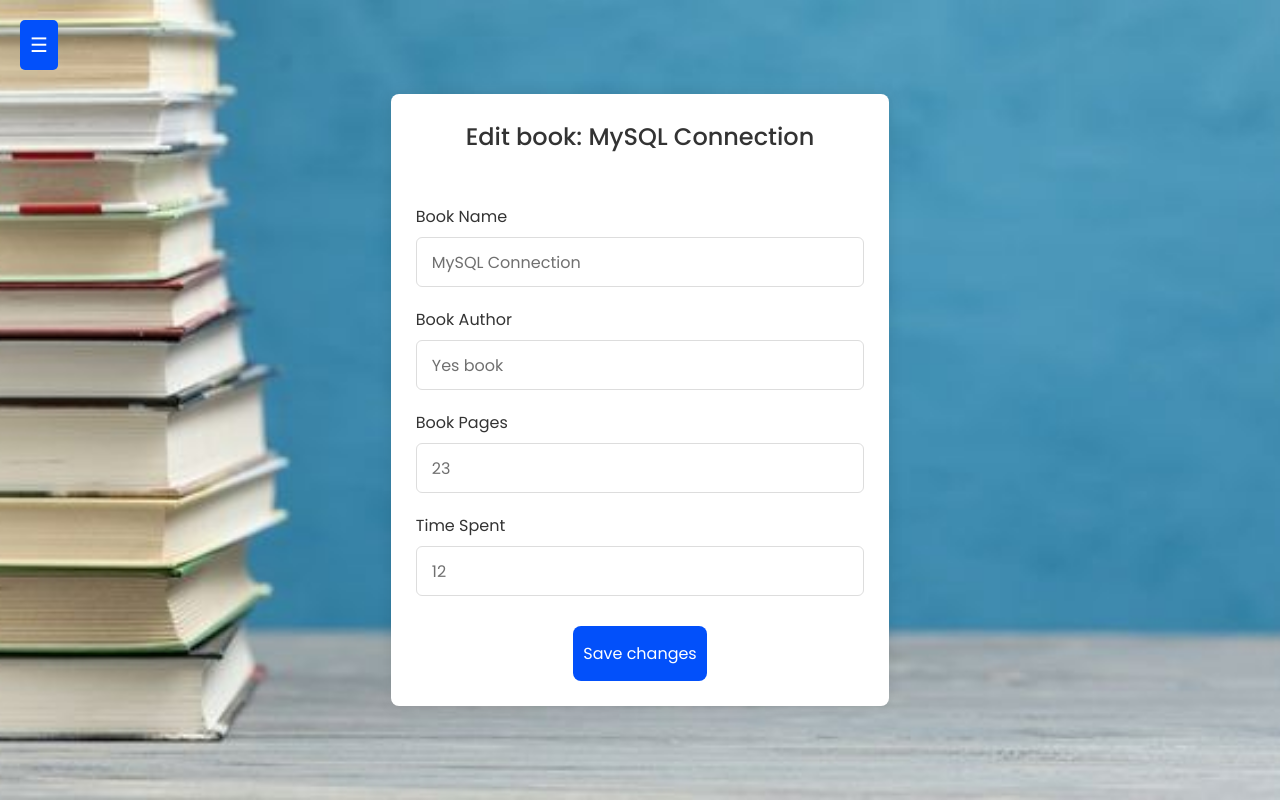
After one commit to aneetan/Book-Tracker, a Django app: page /editBook/6/ in a window 1280 px wide. The commit adds this page. Run offline with Django 5.2, Linux system fonts and the light colour scheme; data comes from the database, SQL or seed files in the repository; both versions use the stored data as it was after the commit.

Commit message:
Edit function updated

```diff
--- a/BookTracker/Book/templates/Book/book_view.html
+++ b/BookTracker/Book/templates/Book/book_view.html
@@ -64,6 +64,9 @@
                                 Time : {{book.time_mins}} minutes
                             </p>
                         </div>
+
+                        <a href="{% url 'editBook' book.id %}">Edit Book</a>
+
                     </div>
 
 
--- /dev/null
+++ b/BookTracker/Book/templates/Book/edit_book.html
@@ -0,0 +1,63 @@
+<!DOCTYPE html>
+<html lang="en">
+
+<head>
+    <meta charset="UTF-8" />
+    <meta name="viewport" content="width=device-width, initial-scale=1.0" />
+    <meta http-equiv="X-UA-Compatible" content="ie=edge" />
+    <title>Book Reading Time Tracking</title>
+    {% load static %}
+    <!---Custom CSS File--->
+    <link rel="stylesheet" href="{% static 'Book/css/tracking.css' %}" />
+
+
+</head>
+
+<body style="background-image: {% static 'Book/img/bg.jpg'  %}">
+    <!-- Sidebar -->
+    {% include 'sidebar.html' %}
+
+    {% comment %} <img src="{% static 'Book/img/bg.jpg'  %}"/> {% endcomment %}
+
+    <!-- Main Content -->
+    <div class="main-content" id="main-content">
+        <!-- Toggle Button -->
+
+
+        <section class="container">
+            <header>Edit book: {{ book.name }}</header>
+            <!--Form Started-->
+
+
+            <form action="" method="post" class="form">
+
+                {% csrf_token %}
+                <div class="input-box">
+                    <label>Book Name</label>
+                    <input type="text" name="name" id="bookName" value="{{ book.name }}" required />
+                </div>
+
+                <div class="input-box">
+                    <label>Book Author</label>
+                    <input type="text" name="author" id="bookAuthor" value="{{ book.author }}" required />
+                </div>
+
+                <div class="input-box">
+                    <label>Book Pages</label>
+                    <input type="number" name="pages" min="0" id="bookPages" value="{{ book.pages }}" required />
+                </div>
+
+                <div class="input-box">
+                    <label>Time Spent</label>
+                    <input type="number" id="timeSpent" name="time_mins" value="{{ book.time_mins }}" min="1" step="1"
+                        placeholder="Enter time in minutes" required>
+                </div>
+                <button type="Submit">Save changes</button>
+            </form>
+            <!--form ended-->
+        </section>
+    </div>
+
+</body>
+
+</html>
--- a/BookTracker/Book/urls.py
+++ b/BookTracker/Book/urls.py
@@ -4,5 +4,6 @@ from . import views
 urlpatterns = [
     path('', views.addBook, name="addBook"),
     path('viewBooks/', views.viewBook, name="viewBook"),
+    path('editBook/<int:book_id>/', views.editBook, name="editBook"),
 
 ]
--- a/BookTracker/Book/views.py
+++ b/BookTracker/Book/views.py
@@ -23,3 +23,19 @@ def addBook(request):
 def viewBook(request):
     book = Book.objects.all()
     return render(request, 'Book/book_view.html', {'books': book})
+
+def editBook(request, book_id):
+    book = Book.objects.get(id=book_id)
+
+    if request.method == 'POST':
+        # Update the book details
+        book.name = request.POST.get('name')
+        book.author = request.POST.get('author')
+        book.pages = request.POST.get('pages')
+        book.time_mins = request.POST.get('time_mins')
+        book.save()
+
+        messages.success(request, "Book updated successfully")
+        return redirect('viewBook')
+
+    return render(request, 'Book/edit_book.html', {'book': book})
--- a/BookTracker/templates/sidebar.html
+++ b/BookTracker/templates/sidebar.html
@@ -125,6 +125,7 @@
         <ul class="sidebar-menu">
             <li><a href="{% url 'addBook' %}">Add Book</a></li>
             <li><a href="{% url 'viewBook' %}">View Book</a></li>
+
         </ul>
     </div>
 
```
Also changed, not shown: BookTracker/db.sqlite3.
